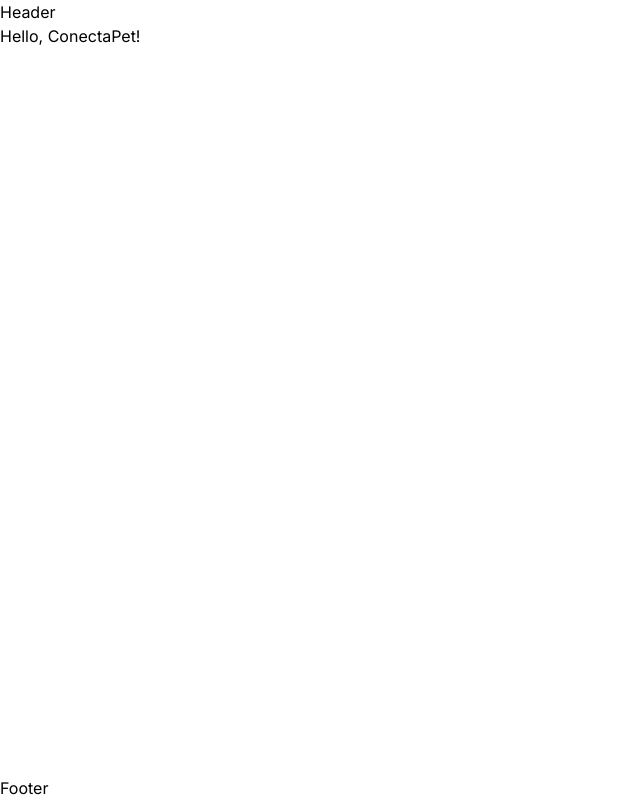
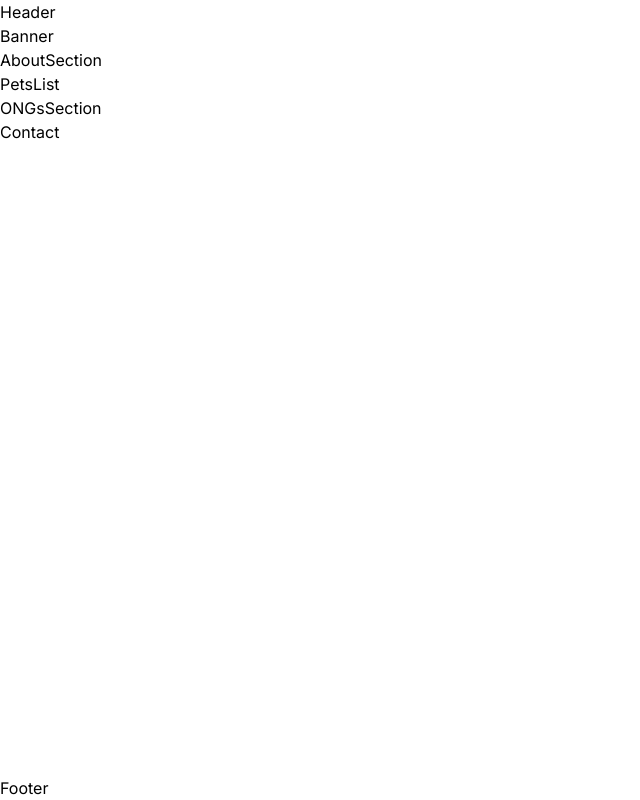
Before and after one commit to flaviare1s/conectapet-front, a React (Vite) app: page / in a window 1280 px wide. Shown: the whole page, without its empty margins (0-640 px from the left). Built offline with nearby package versions, Linux system fonts and the light colour scheme.

Commit message:
ajusta estrutura

```diff
--- /dev/null
+++ b/src/components/Banner.jsx
@@ -0,0 +1,7 @@
+export const Banner = () => {
+    return (
+      <div>
+        Banner
+      </div>
+    )
+  }
--- /dev/null
+++ b/src/components/Contact.jsx
@@ -0,0 +1,5 @@
+export const Contact = () => {
+  return (
+    <div>Contact</div>
+  )
+}
--- a/src/components/ONGsSection.jsx
+++ b/src/components/ONGsSection.jsx
@@ -0,0 +1,5 @@
+export const ONGsSection = () => {
+  return (
+    <div>ONGsSection</div>
+  )
+}
--- a/src/components/PetsList.jsx
+++ b/src/components/PetsList.jsx
@@ -1,7 +1,7 @@
 export const PetsList = () => {
   return (
     <div>
-
+      PetsList
     </div>
   )
 }
--- a/src/pages/Home.jsx
+++ b/src/pages/Home.jsx
@@ -1,7 +1,19 @@
+import { Banner } from "../components/Banner"
+import { AboutSection } from "../components/AboutSection"
+import { PetsList } from "../components/PetsList"
+import { ONGsSection } from "../components/ONGsSection"
+import { Contact } from "../components/Contact"
+
+
+
 export const Home = () => {
   return (
     <div>
-      Hello, ConectaPet!
+      <Banner />
+      <AboutSection />
+      <PetsList />
+      <ONGsSection />
+      <Contact />
     </div>
   )
 }
```
